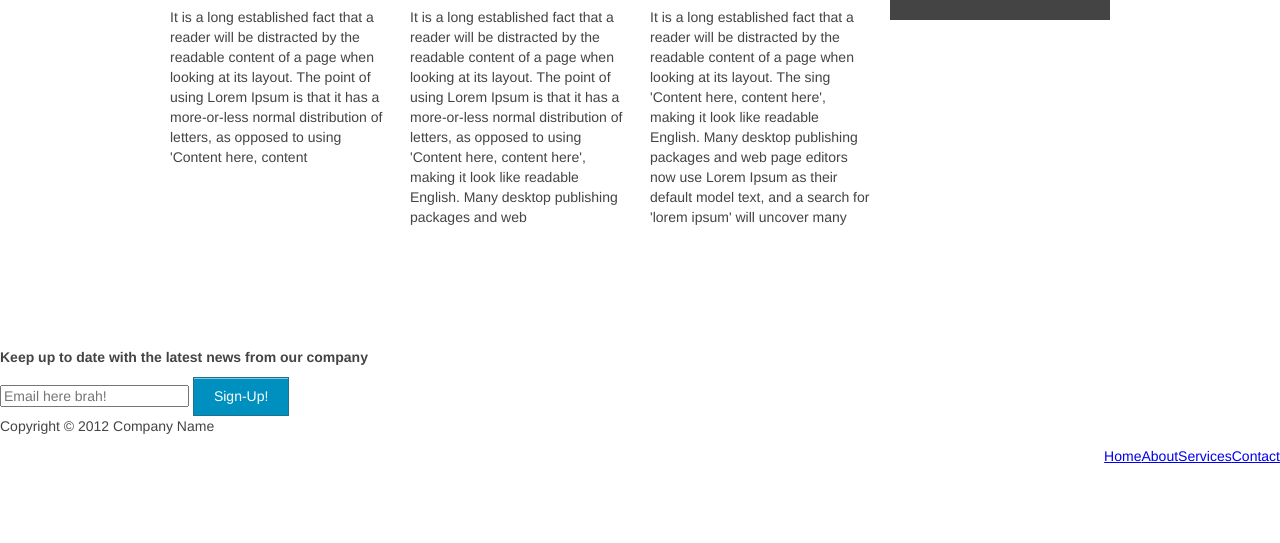
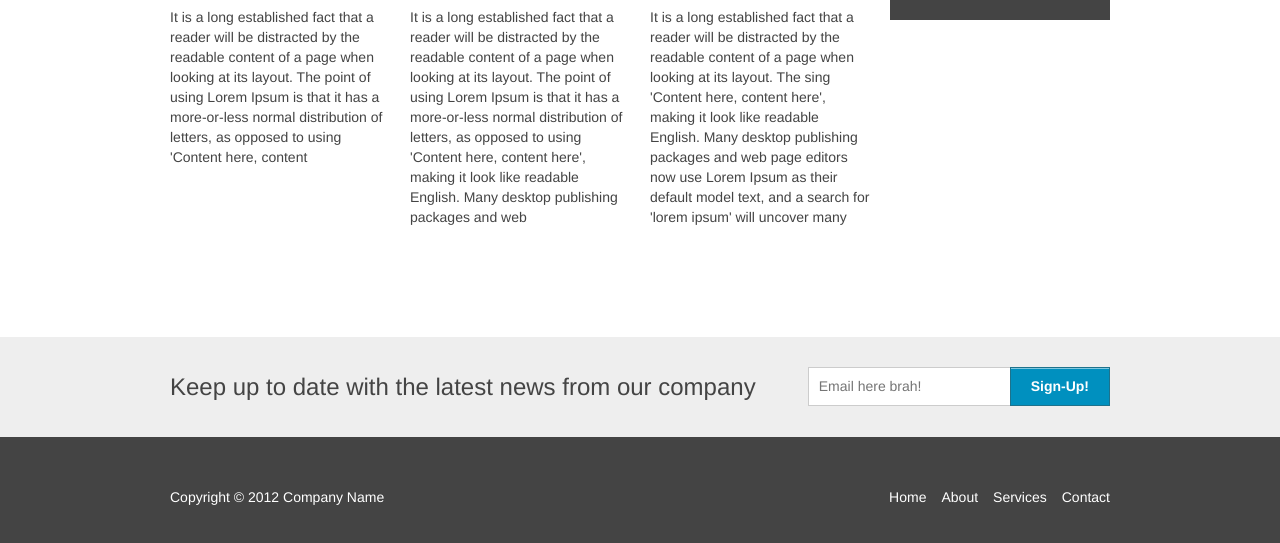
Before and after one commit to 87maza/psd-slicing-exercise, a plain HTML site: page index.html in a window 1280 px wide. Shown: the part 799-1342 px from the top of the page. Before the commit the page ends 1265 px from the top, so only its background shows below. Drawn offline with Linux system fonts and the light colour scheme.

Commit message:
finished footer styling need to validate html/css for browsers

```diff
--- a/css/style.css
+++ b/css/style.css
@@ -152,8 +152,52 @@ aside .socials a:hover {
 }
 
 /*===============================
+Footer
+================================*/
+#secondary-cta {
+  background: #eee;
+  padding: 30px 0;
+}
+#secondary-cta h4 {
+  font-weight: 200;
+  font-size: 24px;
+  float: left;
+}
+#secondary-cta form{
+  margin: 0;
+  float: right; /*read floating by chris coyer*/
+}
+
+footer {
+  background: #444;
+  color: #fff;
+  padding: 50px 0;
+
+}
+
+footer #copyright {
+  width: 280px; /*for float purposes, can be longer*/
+  float: left;
+}
+
+footer nav {
+  float: right; /*widths of copyright and nav are now fixed*/
+  width: 340px;
+}
+footer a {
+  color: #fff;
+  text-decoration: none;
+}
+footer nav a {
+    margin: 0 0 0 15px;/*being more specific*/
+}
+footer a:hover {
+  color: #0090bf;
+}
+/*===============================
 Navigation
 ================================*/
+
 nav ul{
   margin: 0;
   padding:0;
@@ -226,6 +270,9 @@ BUTTONS STYLES
   font-size: 24px;
   font-weight: 200px;
 }
+.btn-small {
+  font-weight: bold;
+}
 
 .btn-secondary, .btn-secondary:hover, .btn-secondary:active {
   background: none;
@@ -273,3 +320,15 @@ GLOBAL STYLES
 .clearfix {
   zoom: 1;
 }
+
+input {
+  -webkit-font-smoothing: antialiased; /*makes styling sharper*/
+  text-rendering: optimizelegibility;
+}
+
+input[type="text"], input[type="email"] {
+  position: relative;
+  padding: 10px 10px 11px;
+  border: solid 1px #ccc;
+  margin: 0 -5px 0 0;
+}
--- a/index.html
+++ b/index.html
@@ -81,15 +81,18 @@
 		</div><!-- end of content -->
 
 		<div id="secondary-cta" class="box">
+			<div class="container clearfix">
 				<h4>Keep up to date with the latest news from our company</h4>
 				<form action="">
 					<input type="email" placeholder="Email here brah!">
 					<input type="submit" class="btn btn-small" value="Sign-Up!">
 				</form>
-		</div>
+			</div><!-- end container div -->
+		</div><!-- end secondary cta -->
 		<footer>
+			<div class="container clearfix">
 				<p id="copyright">Copyright &copy; 2012 Company Name</p>
-		</footer>
+
 			<nav>
 				<ul>
 					<li><a href="#">Home</a></li>
@@ -98,5 +101,7 @@
 					<li><a href="#">Contact</a></li>
 				</ul>
 			</nav>
+						</div><!-- end container div -->
+		</footer>
 	</body>
 </html>
```
Lines whose indentation alone changed are shown as unchanged.
